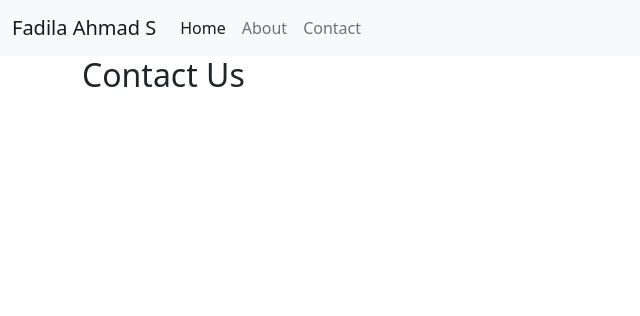
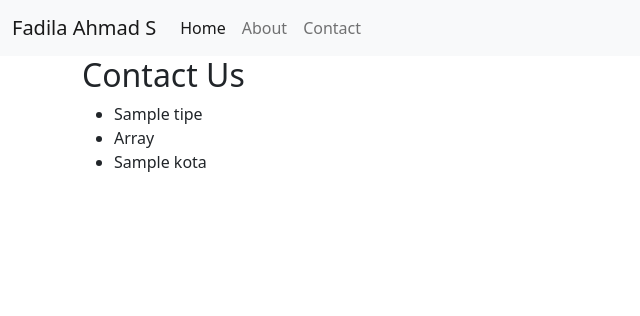
Before and after one commit to fadilaahmads/ci4app, a CodeIgniter 4 app: template app/Views/pages/contact.php in a window 1280 px wide. Shown: the top 316 px of the page, without its empty margins (0-640 px from the left). Run offline with PHP 8.4 and a stand-in for CodeIgniter, Linux system fonts and the light colour scheme; the template is opened without the code that fills it: most values are stand-ins (such as "Sample title", 1, 10 or a date in 2020); some libraries are stand-ins or nearby versions.

Commit message:
Add foreach to show data alamat sent from Pages controller method contact

```diff
--- a/app/Views/pages/contact.php
+++ b/app/Views/pages/contact.php
@@ -7,6 +7,12 @@
             <h2>
                 Contact Us
             </h2>
+            <?php foreach ($alamat as $a) : ?> <ul>
+                    <li><?= $a['tipe']; ?></li>
+                    <li><?= $a['alamat']; ?></li>
+                    <li><?= $a['kota']; ?></li>
+                </ul>
+            <?php endforeach; ?>
         </div>
     </div>
 </div>
```
